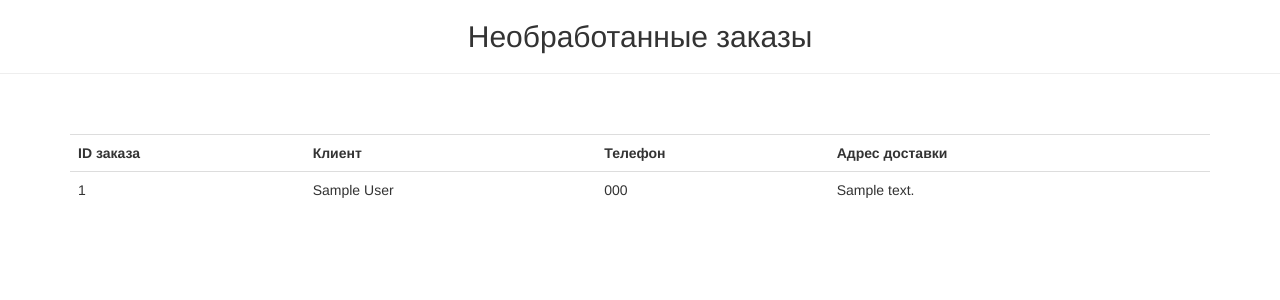
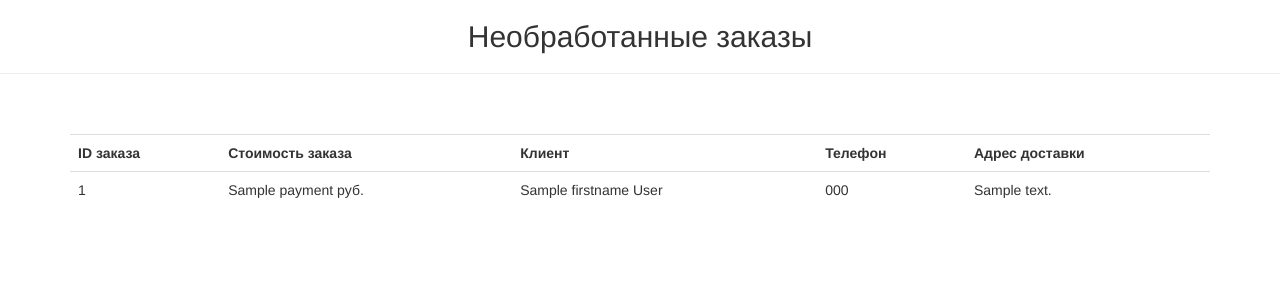
Before and after one commit to DmitryTokyo/star-burger-onlineshop, a Django app: template restaurateur/templates/order_items.html in a window 1280 px wide. Shown: the part 52-352 px from the top of the page. Run offline with Django 3.2, Linux system fonts and the light colour scheme; tables that the repository leaves empty hold one stand-in row (values such as "Sample post"); the template is opened without the code that fills it: values that come from a table or form of the project are taken from there, most other values are stand-ins (such as "Sample title", 1, 10 or a date in 2020); parts of the project's set-up code (start-up, migrations or seed data) failed here and were passed over; some libraries are stand-ins or nearby versions.

Commit message:
Add order payment output

```diff
--- a/foodcartapp/admin.py
+++ b/foodcartapp/admin.py
@@ -104,7 +104,7 @@ class ProductAdmin(admin.ModelAdmin):
 
 class OrderProductInline(admin.TabularInline):
     model = OrderProduct
-    fields = ('product', 'quantity')
+    fields = ('product', 'quantity', 'payment')
 
 @admin.register(Order)
 class OrderAdmin(admin.ModelAdmin):
--- a/foodcartapp/models.py
+++ b/foodcartapp/models.py
@@ -2,6 +2,7 @@ from django.contrib.auth.models import User
 from django.db import models
 from django.core.validators import MaxValueValidator, MinValueValidator
 from phonenumber_field.modelfields import PhoneNumberField
+
 
 
 
@@ -68,6 +69,7 @@ class RestaurantMenuItem(models.Model):
             ['restaurant', 'product']
         ]
 
+
 class Order(models.Model):
     firstname = models.CharField('Имя', max_length=50)
     lastname = models.CharField('Фамилия', max_length=100)
@@ -83,9 +85,13 @@ class Order(models.Model):
 
 
 class OrderProduct(models.Model):
-    product = models.ForeignKey(Product, on_delete=models.CASCADE, related_name='orders', verbose_name='Продукт')
-    quantity = models.IntegerField('Количество', validators=[MinValueValidator(0), MaxValueValidator(10)])
+    product = models.ForeignKey(Product, on_delete=models.CASCADE, related_name='orders', verbose_name='продукт')
+    quantity = models.IntegerField('количество', validators=[MinValueValidator(0), MaxValueValidator(10)])
     order = models.ForeignKey(Order, on_delete=models.CASCADE, related_name='products')
+    payment = models.DecimalField('стоимость', max_digits=8, decimal_places=2, null=True)
 
     def __str__(self):
         return self.product.name
+
+    def get_products_cost(self):
+        return self.product.price * self.quantity
--- a/foodcartapp/views.py
+++ b/foodcartapp/views.py
@@ -74,6 +74,10 @@ def register_order(request):
 
     products_in_order = serializer.validated_data['products']
     products = [OrderProduct(order=order, **fields) for fields in products_in_order]
+
+    for product in products:
+        product.payment = product.get_products_cost()
+
     OrderProduct.objects.bulk_create(products)
 
     created_order = Order.objects.get(pk=order.pk)
--- a/restaurateur/templates/order_items.html
+++ b/restaurateur/templates/order_items.html
@@ -14,6 +14,7 @@
    <table class="table table-responsive">
     <tr>
       <th>ID заказа</th>
+      <th>Стоимость заказа</th>
       <th>Клиент</th>
       <th>Телефон</th>
       <th>Адрес доставки</th>
@@ -22,6 +23,7 @@
     {% for item in order_items %}
       <tr>
         <td>{{item.id}}</td>
+        <td>{{item.payment}} руб.</td>
         <td>{{item.firstname}} {{item.lastname}}</td>
         <td>{{item.phonenumber}}</td>
         <td>{{item.address}}</td>
```
Also changed, not shown: restaurateur/views.py (+12 -1 lines), foodcartapp/migrations/0034_auto_20200919_0201.py (added), foodcartapp/migrations/0035_auto_20200919_0213.py (added), foodcartapp/migrations/0036_auto_20200919_1253.py (added).
